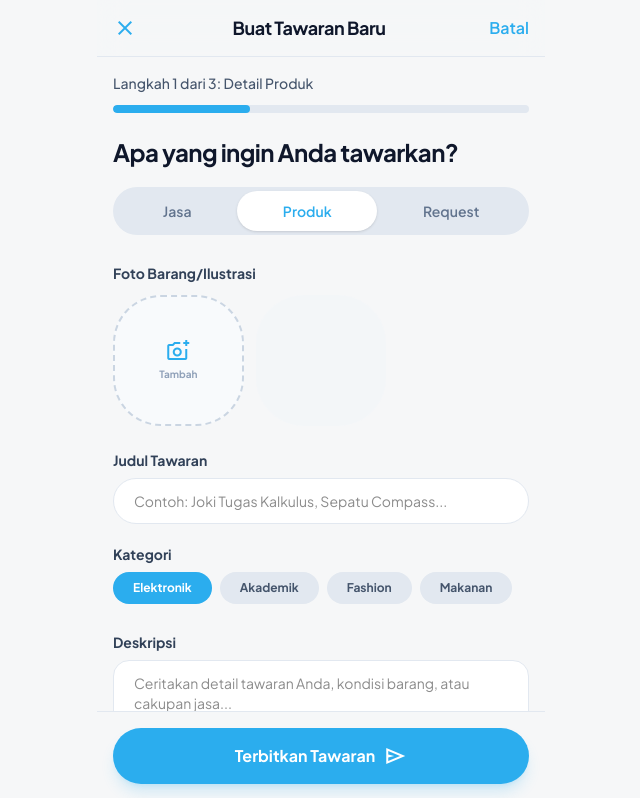
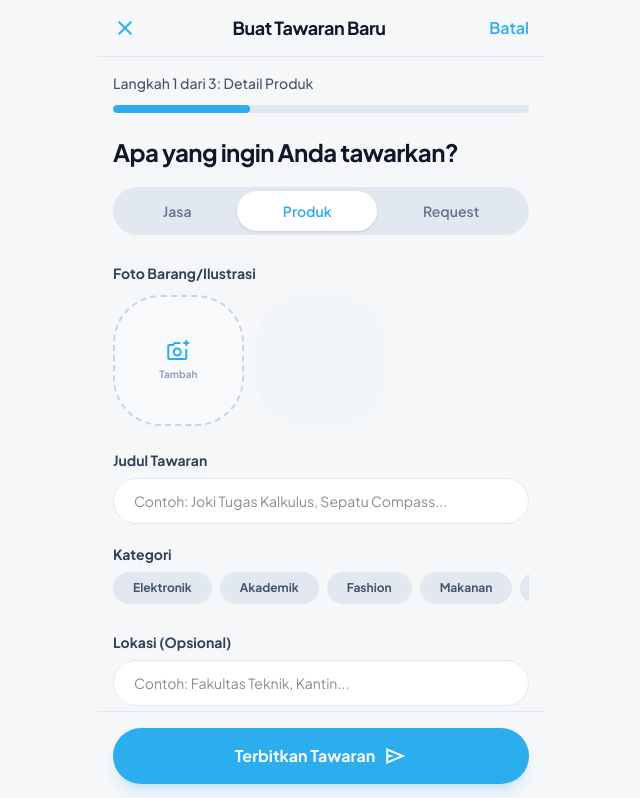
Before and after one commit to galangrizkyp48-droid/Segora, a Next.js app: page /create-offer in a window 1280 px wide. Shown: the top 798 px of the page, without its empty margins (319-959 px from the left). Built offline with nearby package versions, Linux system fonts and the light colour scheme; no server answers.

Commit message:
Feat: Dynamic categories, Location field & display

```diff
--- a/app/create-offer/page.tsx
+++ b/app/create-offer/page.tsx
@@ -13,11 +13,25 @@ export default function CreateOffer() {
         title: "",
         description: "",
         price: "",
-        category: "Elektronik",
+        category: "", // Initialize empty, will set default based on type
+        location: "", // Add location
     });
 
     const [imageFile, setImageFile] = useState<File | null>(null);
     const [previewUrl, setPreviewUrl] = useState<string | null>(null);
+
+    // Dynamic Categories
+    const categoryOptions: Record<string, string[]> = {
+        "Produk": ["Elektronik", "Akademik", "Fashion", "Makanan", "Buku", "Lainnya"],
+        "Jasa": ["Joki Tugas", "Desain", "Print", "Transportasi", "Les Privat", "Lainnya"],
+        "Request": ["Cari Barang", "Cari Jasa", "Lainnya"]
+    };
+
+    // Update category when offerType changes
+    const handleTypeChange = (type: string) => {
+        setOfferType(type);
+        setFormData(prev => ({ ...prev, category: categoryOptions[type][0] }));
+    };
 
     const handleImageChange = (e: React.ChangeEvent<HTMLInputElement>) => {
         if (!e.target.files || e.target.files.length === 0) return;
@@ -84,7 +98,8 @@ export default function CreateOffer() {
             seller_name: sellerName,
             rating: 5.0,
             image_url: uploadedImageUrl,
-            offer_type: offerType, // Relies on add_offer_type.sql migration
+            offer_type: offerType,
+            location: formData.location || campusId, // Use input location or default to campus
             campus: campusId,
             seller_id: user.id
         });
@@ -153,7 +168,7 @@ export default function CreateOffer() {
                                         type="radio"
                                         value={type}
                                         checked={offerType === type}
-                                        onChange={() => setOfferType(type)}
+                                        onChange={() => handleTypeChange(type)}
                                     />
                                 </label>
                             ))}
@@ -216,7 +231,7 @@ export default function CreateOffer() {
                         <div className="flex flex-col gap-2">
                             <label className="text-slate-700 dark:text-slate-300 text-sm font-bold">Kategori</label>
                             <div className="flex gap-2 overflow-x-auto pb-2 no-scrollbar">
-                                {["Elektronik", "Akademik", "Fashion", "Makanan"].map((cat) => (
+                                {categoryOptions[offerType].map((cat) => (
                                     <button
                                         key={cat}
                                         onClick={() => setFormData({ ...formData, category: cat })}
@@ -227,6 +242,19 @@ export default function CreateOffer() {
                                 ))}
                             </div>
                         </div>
+
+                        {/* Location Field */}
+                        <div className="flex flex-col gap-2">
+                            <label className="text-slate-700 dark:text-slate-300 text-sm font-bold">Lokasi (Opsional)</label>
+                            <input
+                                className="w-full bg-white dark:bg-slate-800 border border-slate-200 dark:border-slate-700 rounded-full px-5 py-3 text-sm focus:ring-2 focus:ring-primary focus:border-transparent outline-none transition-all"
+                                placeholder="Contoh: Fakultas Teknik, Kantin..."
+                                type="text"
+                                value={formData.location}
+                                onChange={(e) => setFormData({ ...formData, location: e.target.value })}
+                            />
+                        </div>
+
                         <div className="flex flex-col gap-2">
                             <label className="text-slate-700 dark:text-slate-300 text-sm font-bold">Deskripsi</label>
                             <textarea
--- a/app/explore/page.tsx
+++ b/app/explore/page.tsx
@@ -182,7 +182,10 @@ export default function Explore() {
                                                 <span className="text-primary font-extrabold text-sm">
                                                     {new Intl.NumberFormat('id-ID', { style: 'currency', currency: 'IDR', maximumFractionDigits: 0 }).format(item.price)}
                                                 </span>
-                                                <span className="text-[10px] text-slate-400 font-medium truncate max-w-[60px]">{item.seller_name}</span>
+                                                <div className="flex flex-col items-end">
+                                                    <span className="text-[10px] text-slate-400 font-medium truncate max-w-[60px]">{item.seller_name}</span>
+                                                    {item.location && <span className="text-[8px] text-slate-300 truncate max-w-[80px]">{item.location}</span>}
+                                                </div>
                                             </div>
                                         </div>
                                     </div>
--- a/app/page.tsx
+++ b/app/page.tsx
@@ -147,7 +147,16 @@ export default function Home() {
                       </div>
                       <div>
                         <p className="text-[#0d171b] dark:text-white text-xs font-bold leading-none">{item.seller_name}</p>
-                        <p className="text-[#4c809a] text-[10px] leading-none mt-0.5">2 jam lalu • {item.seller_major || 'Umum'}</p>
+                        <p className="text-[#4c809a] text-[10px] leading-none mt-0.5">
+                          {item.location ? (
+                            <span className="flex items-center gap-0.5">
+                              <span className="material-symbols-outlined text-[10px] align-middle">location_on</span>
+                              {item.location}
+                            </span>
+                          ) : (
+                            `${item.seller_major || 'Umum'}`
+                          )}
+                        </p>
                       </div>
                     </div>
                     <span className="material-symbols-outlined text-[#4c809a] text-[20px]">more_horiz</span>
--- a/utils/types.ts
+++ b/utils/types.ts
@@ -12,6 +12,7 @@ export type Item = {
     seller_name: string;
     seller_avatar: string; // URL
     seller_major: string; // e.g., 'Teknik', 'MIPA'
+    location?: string; // e.g. 'Fakultas Teknik'
     created_at: string;
     likes_count: number;
     rating?: number;
```
